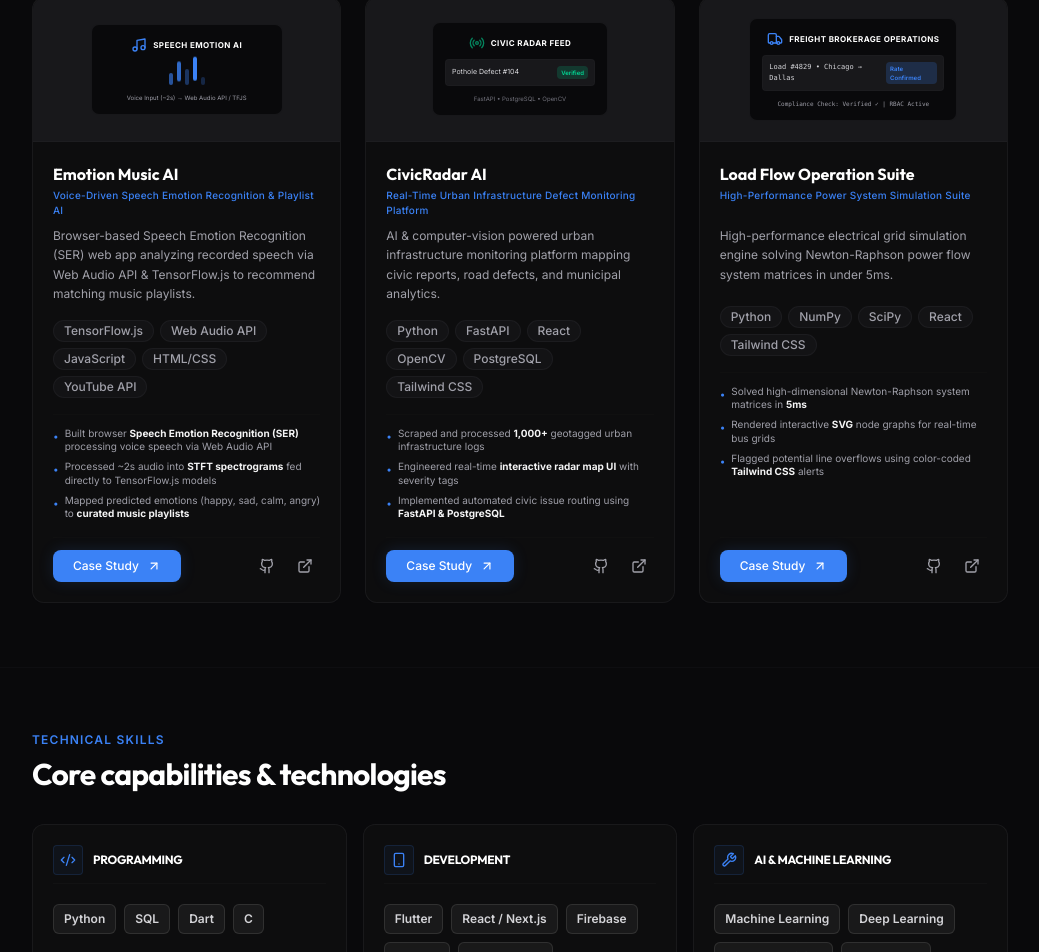
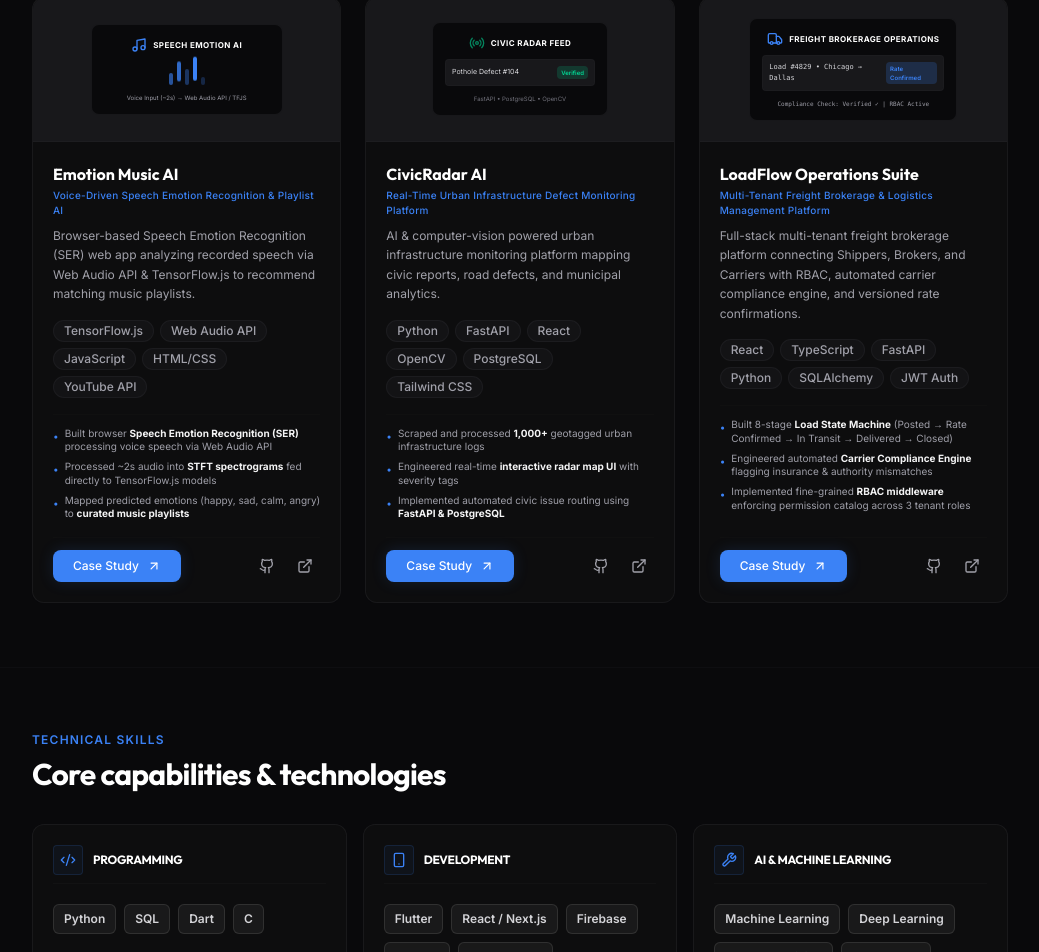
Before and after one commit to SUTHARSHANARAM/Sutharshanaram_Portfolio, a Next.js app: page / in a window 1280 px wide. Shown: the part 3150-4102 px from the top of the page, without its empty margins (120-1159 px from the left). Built offline with nearby package versions, Linux system fonts and the light colour scheme.

Commit message:
fix: update projects.ts LoadFlow text data to Freight Brokerage Operations Suite

```diff
--- a/src/data/projects.ts
+++ b/src/data/projects.ts
@@ -171,31 +171,31 @@ export const projectsData: Project[] = [
   },
   {
     slug: "load-flow-operation-suite",
-    title: "Load Flow Operation Suite",
-    subtitle: "High-Performance Power System Simulation Suite",
-    shortDescription: "High-performance electrical grid simulation engine solving Newton-Raphson power flow system matrices in under 5ms.",
-    techStack: ["Python", "NumPy", "SciPy", "React", "Tailwind CSS"],
+    title: "LoadFlow Operations Suite",
+    subtitle: "Multi-Tenant Freight Brokerage & Logistics Management Platform",
+    shortDescription: "Full-stack multi-tenant freight brokerage platform connecting Shippers, Brokers, and Carriers with RBAC, automated carrier compliance engine, and versioned rate confirmations.",
+    techStack: ["React", "TypeScript", "FastAPI", "Python", "SQLAlchemy", "JWT Auth"],
     githubUrl: "https://github.com/SUTHARSHANARAM/loadflow-operations-suite",
     liveUrl: "https://loadflow-operations-suite-eta.vercel.app/",
     highlights: [
-      "Solved high-dimensional Newton-Raphson system matrices in **5ms**",
-      "Rendered interactive **SVG** node graphs for real-time bus grids",
-      "Flagged potential line overflows using color-coded **Tailwind CSS** alerts"
+      "Built 8-stage **Load State Machine** (Posted → Rate Confirmed → In Transit → Delivered → Closed)",
+      "Engineered automated **Carrier Compliance Engine** flagging insurance & authority mismatches",
+      "Implemented fine-grained **RBAC middleware** enforcing permission catalog across 3 tenant roles"
     ],
     uiGraphicType: "grid",
     details: {
-      goal: "Create a web-based grid evaluation dashboard that engineers can use to calculate active/reactive power patterns and evaluate grid margins during overload events.",
-      challenge: "Power flow solutions require solving high-dimensional system matrices of non-linear algebraic equations. Standard algorithms drift and fail to converge when nodes exceed single digits.",
+      goal: "Develop a multi-tenant freight brokerage operations platform connecting Shippers, Brokers, and Carriers with automated compliance enforcement, role-based access control (RBAC), versioned rate confirmations, and a complete shipment lifecycle state machine.",
+      challenge: "Enforcing complex multi-tenant data scoping and role-based permissions across Shippers, Brokers, and Carriers while maintaining strict compliance blocks (insurance expiry, authority validation) at the API layer without compromising system responsiveness.",
       architecture: [
-        "Formulated the grid admittance matrix (Ybus) inside Python using NumPy and SciPy optimization libraries.",
-        "Implemented the Newton-Raphson solver with dynamic jacobian updates for rapid mathematical convergence.",
-        "Constructed an interactive React interface rendering a custom, draggable SVG grid of power transmission lines.",
-        "Devised a real-time warning panel utilizing Tailwind states (amber/red alerts) when node voltages deviate by 5%."
+        "Constructed an async FastAPI microservices backend with custom PermissionChecker RBAC middleware evaluating atomic granular permissions (load.create, load.assign_carrier, rate.confirm).",
+        "Engineered an automated Carrier Compliance Engine auto-flagging loads for expired insurance or mismatched equipment before dispatch.",
+        "Built an 8-state shipment lifecycle state machine (Posted, Assigned, Confirmed, Dispatched, In Transit, Delivered, POD Verified, Closed) with timestamped audit logging.",
+        "Designed a responsive React 19 + TypeScript frontend with Vite and role-specific dashboards for Shippers, Brokers, and Carriers."
       ],
       outcomes: [
-        "Achieved mathematical convergence for standard IEEE 14-bus grids in less than 5ms.",
-        "Constructed a robust dashboard explaining voltage angles and load profiles in real-time.",
-        "Designed a print-ready export system detailing grid admittance matrices and line losses."
+        "Achieved complete multi-tenant scoping preventing cross-organization data access across all API endpoints.",
+        "Implemented versioned rate confirmation workflows requiring mutual signatures before load dispatch.",
+        "Deployed full-stack application on Vercel and Render with live Swagger OpenAPI documentation."
       ]
     }
   }
```
